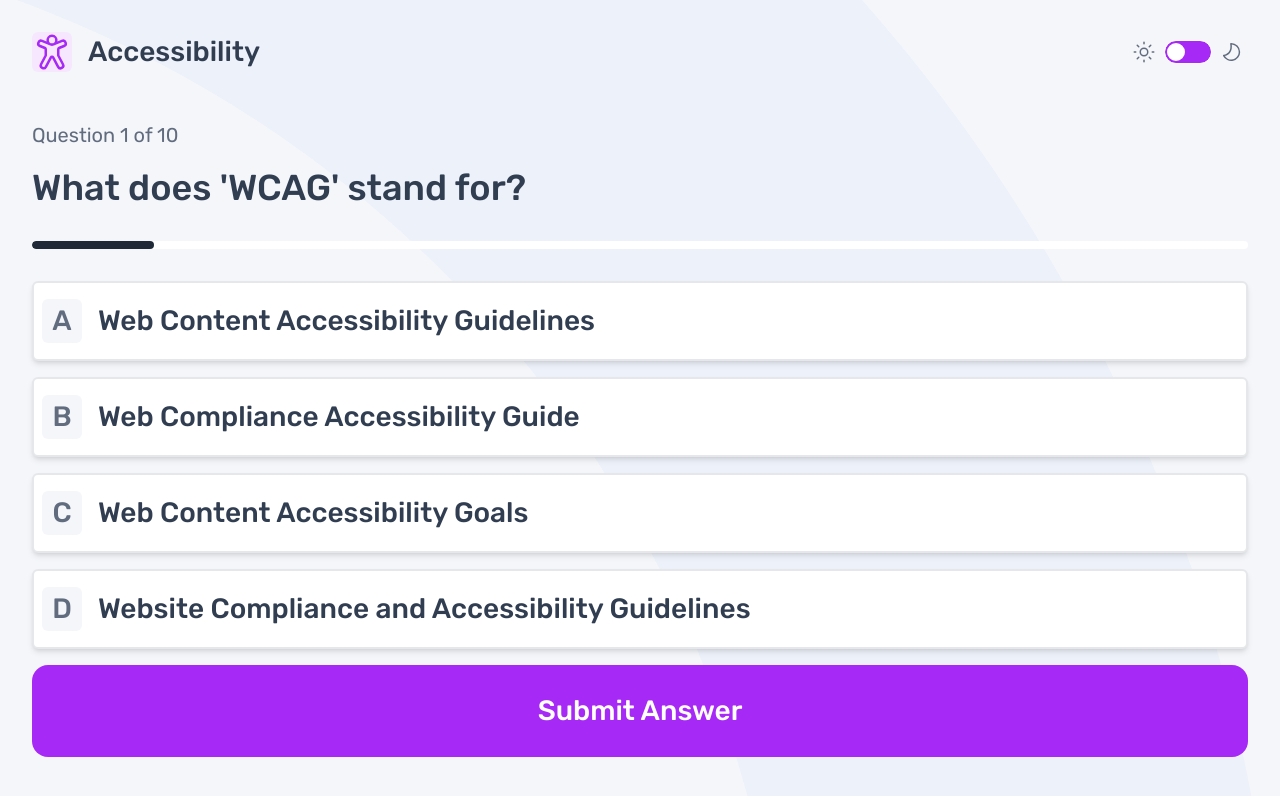
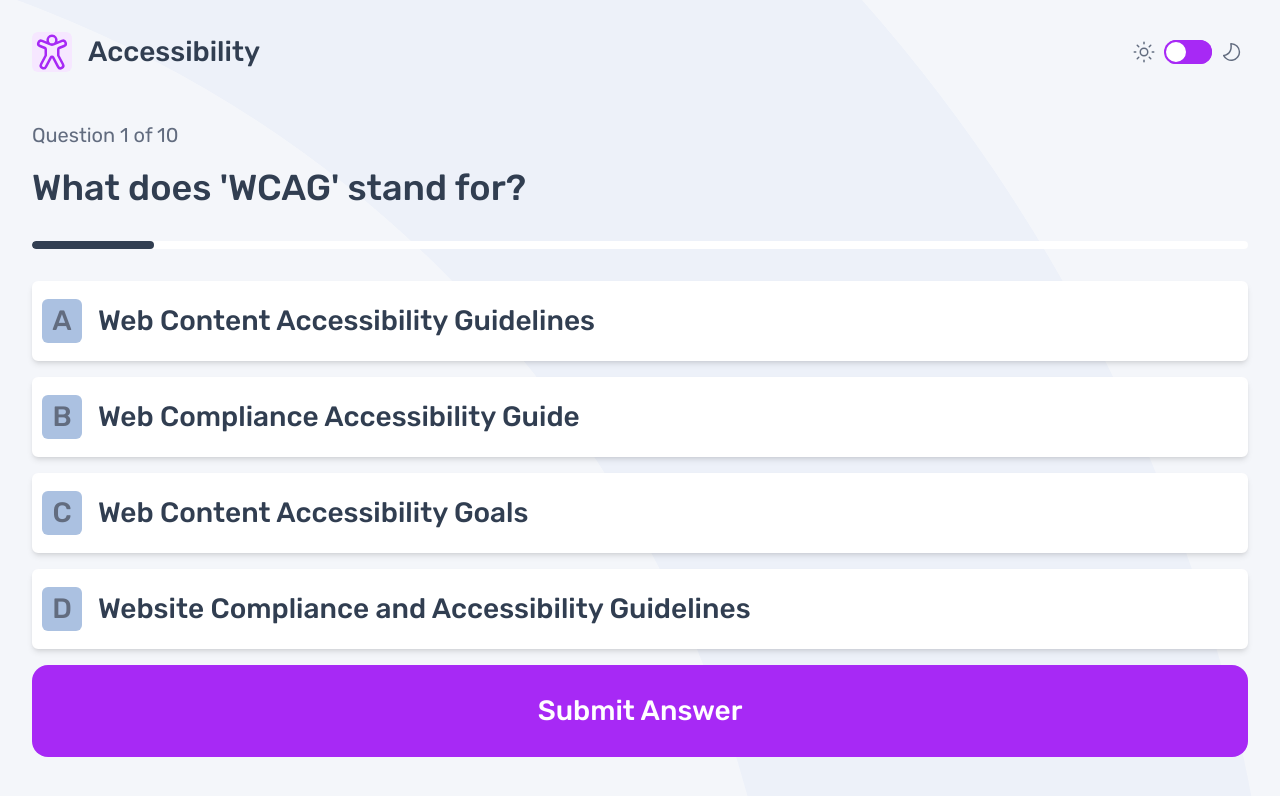
Before and after one commit to jasper2virtual/fem-repo-frontend-quiz-app, a Vue app: page /#/question/accessibility in a window 1280 px wide. Shown: the top 796 px of the page. Built offline with nearby package versions, Linux system fonts and the light colour scheme.

Commit message:
refactor: update theme handling and improve styling consistency across components

```diff
--- a/src/components/SubjectBanner.vue
+++ b/src/components/SubjectBanner.vue
@@ -20,7 +20,7 @@ const icon = computed(() => getIconComponent(props.subjectId))
 
 <style lang="scss" scoped>
 .banner {
-    @apply flex flex-row gap-4 items-center font-medium text-app-heading-s text-app-dark-navy;
+    @apply flex flex-row gap-4 items-center font-medium text-app-heading-s;
 }
 
 .banner__icon {
--- a/src/components/_pageBase/themeController.vue
+++ b/src/components/_pageBase/themeController.vue
@@ -1,7 +1,7 @@
 <template>
   <label class="controller">
     <icon-sun />
-    <input type="checkbox" true-value="dark" false-value="light" v-model="currentTheme"
+    <input type="checkbox" true-value="app-dark" false-value="app-light" v-model="currentTheme"
       class="controller__checkbox daisy-toggle daisy-theme-controller" />
     <icon-moon />
   </label>
@@ -27,6 +27,6 @@ watchEffect(() => {
 }
 
 .controller__checkbox {
-  @apply text-app-pure-white [--tglbg:theme('colors.app-purple')];
+  @apply border-none text-primary-content [--tglbg:theme('colors.primary')];
 }
 </style>
--- a/src/components/icon/icon-moon.svg.vue
+++ b/src/components/icon/icon-moon.svg.vue
@@ -1,16 +1,8 @@
 <template>
-        <svg v-if="!isDark" xmlns="http://www.w3.org/2000/svg" width="24" height="24" fill="none"
+        <svg  xmlns="http://www.w3.org/2000/svg" width="24" height="24" fill="none"
             viewBox="0 0 24 24">
-            <path fill="#626C7F"
+            <path  class=" fill-neutral-content"
                 d="M11.775 4.522A7.5 7.5 0 1 1 4.898 16.09c2.104-.57 4.974-1.953 6.24-5.326.828-2.211.876-4.408.637-6.241ZM20.184 12a8.997 8.997 0 0 0-9.315-8.994.75.75 0 0 0-.713.888c.345 1.821.42 4.092-.424 6.342-1.2 3.201-4.203 4.26-6.115 4.606a.75.75 0 0 0-.542 1.066A9 9 0 0 0 20.184 12Z" />
         </svg>
-        <svg v-if="isDark" xmlns="http://www.w3.org/2000/svg" width="24" height="24" fill="none"
-            viewBox="0 0 24 24">
-            <path fill="#fff"
-                d="M11.775 4.522A7.5 7.5 0 1 1 4.898 16.09c2.104-.57 4.974-1.953 6.24-5.326.828-2.211.876-4.408.637-6.241ZM20.184 12a8.997 8.997 0 0 0-9.315-8.994.75.75 0 0 0-.713.888c.345 1.821.42 4.092-.424 6.342-1.2 3.201-4.203 4.26-6.115 4.606a.75.75 0 0 0-.542 1.066A9 9 0 0 0 20.184 12Z" />
-        </svg>
+
 </template>
-<script lang="ts" setup>
-import { ComputedRef, inject } from 'vue'
-const { isDark } = inject('theme') as { isDark: ComputedRef<boolean> }
-</script>
--- a/src/components/pageBase.vue
+++ b/src/components/pageBase.vue
@@ -1,5 +1,5 @@
 <template>
-  <div class="page">
+  <div :class="['page', pageBackgroundClass]">
     <header class="page__header">
       <subject-banner v-if="subjectId" :subject-id="subjectId" />
       <ThemeController class="page__themeController" />
@@ -11,21 +11,28 @@
   </div>
 </template>
 <script lang='ts' setup>
-import { computed } from 'vue'
+import { computed, inject } from 'vue'
 import SubjectBanner from './SubjectBanner.vue'
 import ThemeController from './_pageBase/themeController.vue'
 import { useRoute } from 'vue-router'
 const route = useRoute()
-const subjectId = computed(()=>route.params.subjectId)
-
+const subjectId = computed(() => route.params.subjectId)
+const {isDark} = inject('theme')
+const pageBackgroundClass = computed(() => {
+  const suffix = isDark.value ? 'dark' : 'light'
+  return `bg-app-pattern-mobile-${suffix}
+  app-tablet:bg-app-pattern-tablet-${suffix}
+  app-desktop:bg-app-pattern-desktop-${suffix}`
+})
 </script>
 
 
 <style lang='scss' scoped>
 .page {
-  @apply mx-auto flex flex-col min-h-screen p-4 bg-app-light-grey bg-app-pattern-mobile-light bg-no-repeat bg-cover;
+  @apply mx-auto flex flex-col min-h-screen p-4 bg-base-200 bg-no-repeat bg-cover;
   @apply app-tablet:p-8;
   @apply app-desktop:p-16;
+
 }
 
 .page__header {
--- a/src/main.ts
+++ b/src/main.ts
@@ -5,8 +5,8 @@ import router from '@src/router'
 const app=createApp(App);
 app.use(router)
 
-const theme = ref('light')
-const isDark = computed(() => theme.value === 'dark')
+const theme = ref('app-light')
+const isDark = computed(() => theme.value === 'app-dark')
 app.provide('theme', {
     theme,
     isDark
--- a/src/pages/Question.vue
+++ b/src/pages/Question.vue
@@ -14,15 +14,15 @@
 
       <div class="mcq__options">
 
-        <label v-for="(option, index) in curQuestion?.options" :key="index" :class="['mcq__optionBtn group',
+        <label v-for="(option, index) in curQuestion?.options" :key="index" :class="['mcq__optionBtn group border-base-100',
           selectedOption === option && submited && correct && 'mcq__optionBtn--correct',
           selectedOption === option && submited && !correct && 'mcq__optionBtn--wrong',
-          !submited && 'has-[:checked]:border-app-purple'
+          !submited && 'has-[:checked]:border-primary'
         ]">
           <input :disabled="submited" class="mcq__optionInput" type="radio" name="mcq__optionBtn" :value="option"
             v-model="selectedOption" />
           <span :class="['mcq__optionBtnLetter',
-            !submited && 'group-hover:bg-app-light-purple group-hover:text-app-purple group-has-[:checked]:bg-app-purple group-has-[:checked]:text-app-pure-white'
+            !submited && 'group-hover:bg-primary/10 group-hover:text-primary group-has-[:checked]:bg-primary group-has-[:checked]:text-primary-content'
           ]">{{ String.fromCharCode(index + 65) }}</span>
           <span>{{ option }}</span>
           <img class="mcq__correctIcon" src="@src/assets/images/icon-correct.svg" />
@@ -85,7 +85,7 @@ const nextQuestion = () => {
 
 <style lang="scss" scoped>
 .mcq {
-  @apply flex flex-col gap-4 text-app-dark-navy;
+  @apply flex flex-col gap-4;
   @apply app-desktop:grid app-desktop:grid-cols-2 app-desktop:gap-x-24;
 }
 
@@ -95,7 +95,7 @@ const nextQuestion = () => {
 
 
 .mcq__number {
-  @apply text-app-body-s text-app-grey-navy;
+  @apply text-app-body-s text-neutral-content;
 }
 
 .mcq__question {
@@ -103,14 +103,14 @@ const nextQuestion = () => {
 }
 
 .mcq__progress {
-  @apply my-4 bg-app-pure-white;
+  @apply my-4 bg-base-100;
   @apply app-desktop:mt-auto app-desktop:mb-24;
 }
 
 .mcq__progress::-moz-progress-bar,
 .mcq__progress::-webkit-progress-value,
 .mcq__progress::-webkit-progress-bar {
-  @apply bg-app-purple;
+  @apply bg-primary;
 }
 
 .mcq__options {
@@ -118,7 +118,7 @@ const nextQuestion = () => {
 }
 
 .mcq__optionBtn {
-  @apply flex flex-row items-center rounded-md shadow-md bg-app-pure-white p-2 border-2 text-app-heading-s;
+  @apply flex flex-row items-center rounded-md shadow-md bg-base-100 p-2 border-2 text-app-heading-s;
   @apply min-h-16;
   @apply app-tablet:min-h-20;
   @apply app-desktop:min-h-24 app-desktop:p-4;
@@ -129,15 +129,15 @@ const nextQuestion = () => {
 }
 
 .mcq__optionBtnLetter {
-  @apply bg-app-light-grey text-app-grey-navy p-2 aspect-square min-w-10 rounded-md mr-4 grid place-content-center;
+  @apply bg-neutral text-neutral-content p-2 aspect-square min-w-10 rounded-md mr-4 grid place-content-center;
 }
 
 .mcq__optionBtn--correct {
-  @apply border-app-green;
+  @apply border-success;
 }
 
 .mcq__optionBtn--wrong {
-  @apply border-app-red;
+  @apply border-error;
 }
 
 .mcq__correctIcon,
@@ -150,7 +150,7 @@ const nextQuestion = () => {
 }
 
 .mcq__optionBtn--correct .mcq__optionBtnLetter {
-  @apply bg-app-green text-base-100;
+  @apply bg-success text-base-100;
 }
 
 .mcq__optionBtn--wrong .mcq__incorrectIcon {
@@ -158,10 +158,10 @@ const nextQuestion = () => {
 }
 
 .mcq__optionBtn--wrong .mcq__optionBtnLetter {
-  @apply bg-app-red text-base-100;
+  @apply bg-error text-base-100;
 }
 
 .mcq__error {
-  @apply flex flex-row gap-2 justify-center items-center text-app-red text-app-body-m;
+  @apply flex flex-row gap-2 justify-center items-center text-error text-app-body-m;
 }
 </style>
--- a/src/pages/Score.vue
+++ b/src/pages/Score.vue
@@ -7,12 +7,14 @@
       <span class=" text-app-heading-l-regular">Quiz completed</span>
       <span class=" text-app-heading-l-bold">You scored...</span>
     </div>
+    <div class="score__body">
     <div class="score__display">
       <subject-banner :subject-id="subjectId" />
       <span class="score__score">{{ score }}</span>
       <span class="score__outOf">out of {{ outOf }}</span>
     </div>
     <router-link class="app-submit-btn" :to="{ name: 'startMenu' }">Play Again</router-link>
+  </div>
   </div>
 
 </template>
@@ -30,15 +32,20 @@ const outOf = computed(() => route.params.outOf)
 
 <style lang="scss" scoped>
 .score {
-  @apply text-app-dark-navy flex flex-col gap-4;
+  @apply flex flex-col gap-4;
+  @apply app-desktop:grid app-desktop:grid-cols-2 app-desktop:gap-x-24;
 }
 
 .score__header {
   @apply flex flex-col gap-4;
 }
 
+.score__body {
+  @apply flex flex-col gap-4;
+}
+
 .score__display {
-  @apply bg-app-pure-white rounded-md p-8 flex flex-col gap-8 items-center;
+  @apply bg-base-100 rounded-md p-8 flex flex-col gap-8 items-center;
 }
 
 .score__score {
@@ -46,6 +53,6 @@ const outOf = computed(() => route.params.outOf)
 }
 
 .score__outOf {
-  @apply text-app-body-m;
+  @apply text-app-body-m text-neutral-content;
 }
 </style>
--- a/src/style.scss
+++ b/src/style.scss
@@ -26,7 +26,7 @@
 
 @layer components {
     .app-submit-btn {
-        @apply bg-app-purple text-app-pure-white text-app-heading-s p-3 app-tablet:p-8 rounded-2xl grid place-content-center cursor-pointer focus:opacity-50 hover:opacity-50;
+        @apply bg-primary text-primary-content text-app-heading-s p-3 app-tablet:p-8 rounded-2xl grid place-content-center cursor-pointer focus:opacity-50 hover:opacity-50;
         @apply min-h-16;
         @apply app-tablet:min-h-20;
         @apply app-desktop:min-h-24;
--- a/tailwind.config.js
+++ b/tailwind.config.js
@@ -1,10 +1,31 @@
 /** @type {import('tailwindcss').Config} */
 
 import daisyui from 'daisyui'
+
+const appColors = {
+  'purple': '#A729F5',
+  'dark-navy': '#313E51',
+  'navy': '#3B4D66',
+  'grey-navy': '#626C7F',
+  'light-bluish': '#ABC1E1',
+  'light-grey': '#F4F6FA',
+  'pure-white': '#FFFFFF',
+  'green': '#26D782',
+  'red': '#EE5454',
+}
+
 export default {
   content: [
     './index.html',
     './src/**/*.{vue,js,ts,jsx,tsx}',
+  ],
+  safelist:[
+    'bg-app-pattern-mobile-light',
+    'bg-app-pattern-tablet-light',
+    'bg-app-pattern-desktop-light',
+    'bg-app-pattern-mobile-dark',
+    'bg-app-pattern-tablet-dark',
+    'bg-app-pattern-desktop-dark',
   ],
   theme: {
     extend: {
@@ -14,18 +35,11 @@ export default {
       },
       backgroundImage: {
         'app-pattern-mobile-light': "url('/src/assets/images/pattern-background-mobile-light.svg')",
-      },
-      colors: {
-        'app-purple': '#A729F5',
-        'app-light-purple': '#F6E7FF',
-        'app-dark-navy': '#313E51',
-        'app-navy':'#3B4D66',
-        'app-grey-navy': '#626C7F',
-        'app-light-bluish':'#ABC1E1',
-        'app-light-grey':'#F4F6FA',
-        'app-pure-white':'#FFFFFF',
-        'app-green': '#26D782',
-        'app-red': '#EE5454',
+        'app-pattern-tablet-light': "url('/src/assets/images/pattern-background-tablet-light.svg')",
+        'app-pattern-desktop-light': "url('/src/assets/images/pattern-background-desktop-light.svg')",
+        'app-pattern-mobile-dark': "url('/src/assets/images/pattern-background-mobile-dark.svg')",
+        'app-pattern-tablet-dark': "url('/src/assets/images/pattern-background-tablet-dark.svg')",
+        'app-pattern-desktop-dark': "url('/src/assets/images/pattern-background-desktop-dark.svg')",
       },
       fontFamily: {
         'app-rubik': ['Rubik', 'sans-serif'],
@@ -44,5 +58,26 @@ export default {
   plugins: [daisyui],
   daisyui: {
     prefix: 'daisy-',
+    darkTheme: 'app-dark',
+    themes: [
+      {
+        'app-light': {
+          'primary': appColors['purple'],
+          'primary-content': appColors['pure-white'],
+          'base-100': appColors['pure-white'],
+          'base-200': appColors['light-grey'],
+          'base-content': appColors['dark-navy'],
+          'neutral-content': appColors['grey-navy'],
+          'neutral': appColors['light-bluish'],
+          'success': appColors['green'],
+        },
+        'app-dark': {
+          'base-100': appColors['dark-navy'],
+          'base-content': appColors['pure-white'],
+          'neutral-content': appColors['light-bluish'],
+          'neutral': appColors['grey-navy'],
+        }
+      },
+    ],
   }
 }
```
Also changed, not shown: src/components/icon/icon-sun.svg.vue (+4 -11 lines), src/pages/StartMenu.vue (+5 -5 lines).
